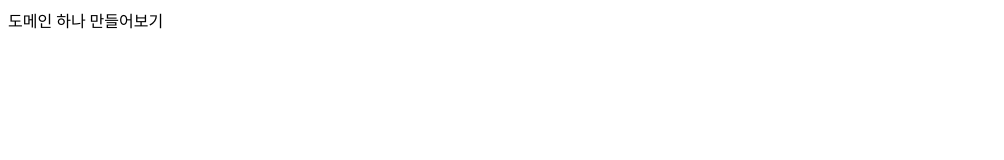
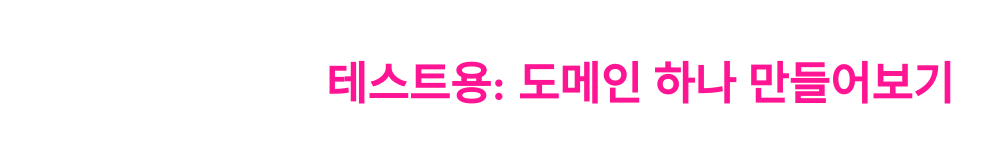
Before and after one commit to skysasa/proejct1, a plain HTML site: page index.html in a window 1280 px wide. Shown: the whole page, without its empty margins (0-1004 px from the left). Drawn offline with Linux system fonts and the light colour scheme.

Commit message:
2nd commit

```diff
--- a/index.html
+++ b/index.html
@@ -7,6 +7,6 @@
     <title>Document</title>
   </head>
   <body>
-    <div>도메인 하나 만들어보기</div>
+    <div class="title">테스트용: 도메인 하나 만들어보기</div>
   </body>
 </html>
--- a/style.css
+++ b/style.css
@@ -0,0 +1,8 @@
+.title {
+    font-size: 45px;
+    padding-top: 40px;
+    font-weight: bold;
+    color: deeppink;
+    display: flex;
+    justify-content: center;
+}
```
